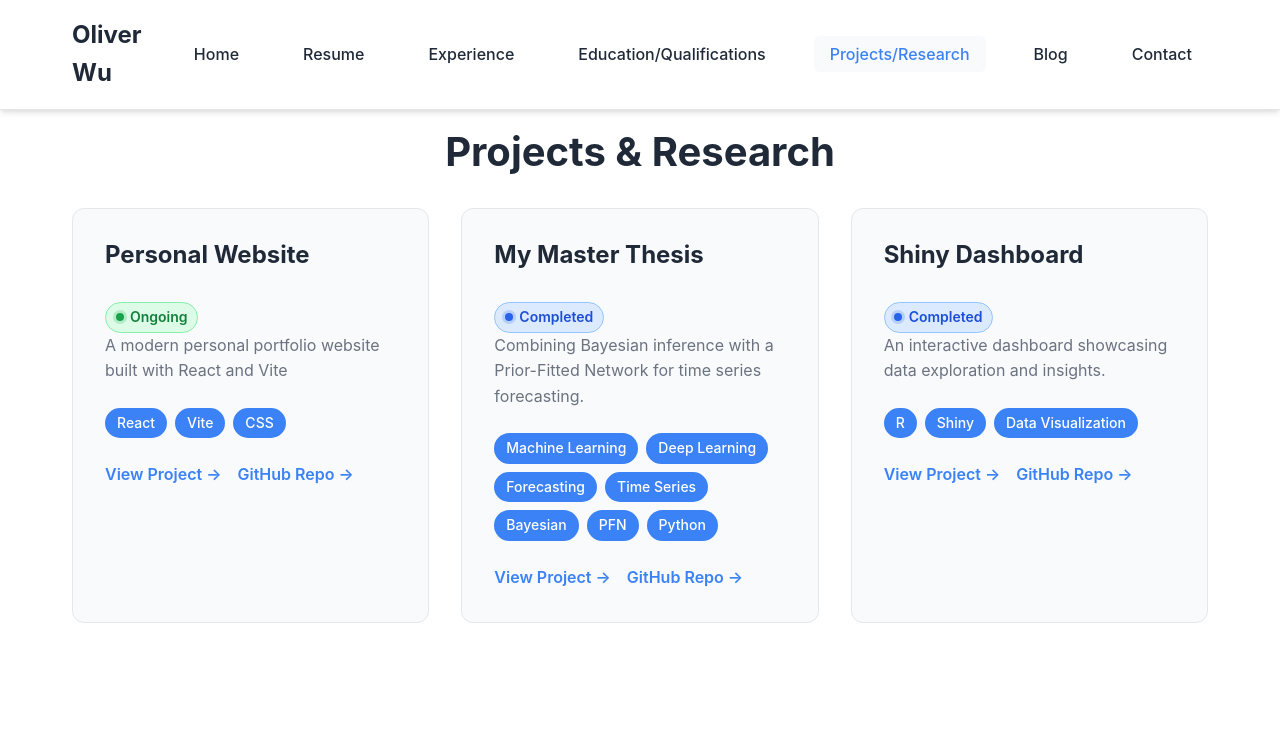
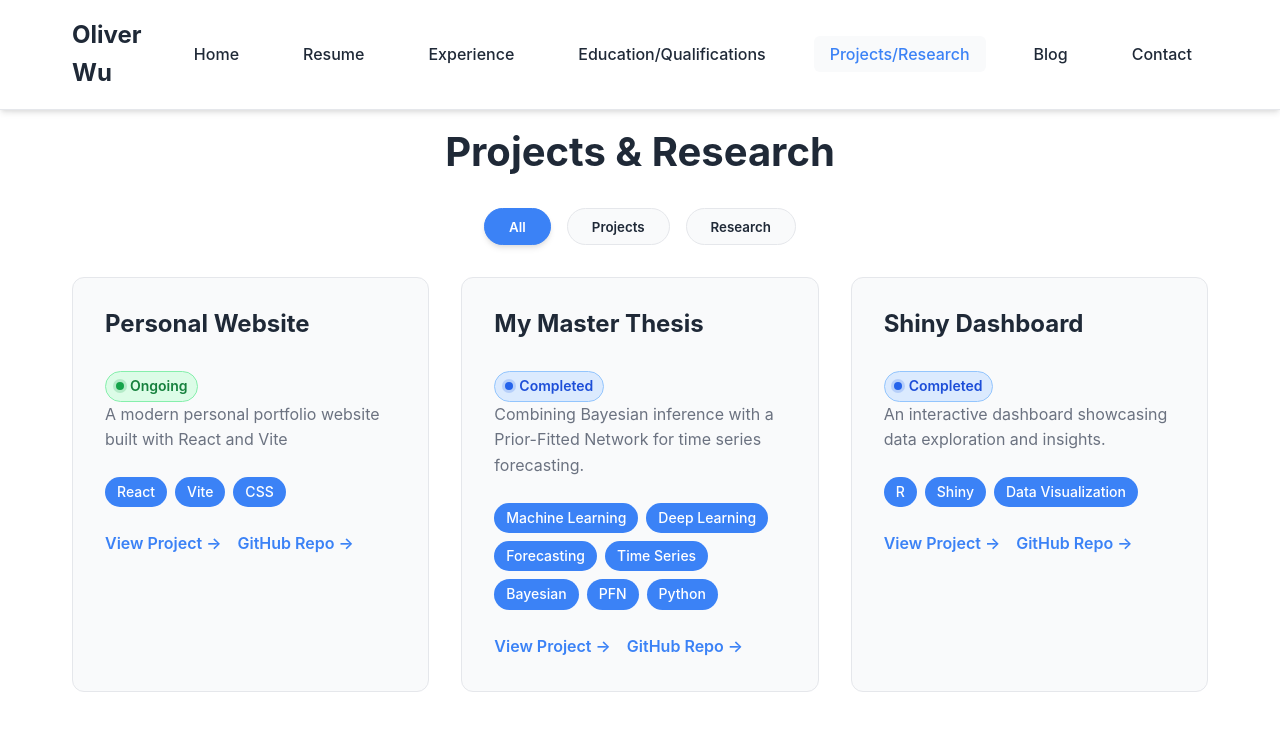
Before and after one commit to oliverwu1024/oliverwu1024.github.io, a React (Vite) app: page /projects in a window 1280 px wide. Shown: the top 730 px of the page. Built offline with nearby package versions, Linux system fonts and the light colour scheme.

Commit message:
update proejcet page

```diff
--- a/src/pages/Projects.css
+++ b/src/pages/Projects.css
@@ -1,6 +1,35 @@
 .projects-page h1 {
   margin-bottom: 2rem;
   text-align: center;
+}
+
+.projects-tabs {
+  display: flex;
+  justify-content: center;
+  gap: 1rem;
+  margin-bottom: 2rem;
+}
+
+.tab-button {
+  background-color: var(--bg-light);
+  color: var(--text-color);
+  border: 1px solid var(--border-color);
+  padding: 0.6rem 1.5rem;
+  border-radius: 9999px;
+  font-weight: 600;
+  transition: all 0.3s ease;
+}
+
+.tab-button:hover {
+  border-color: var(--primary-color);
+  color: var(--primary-color);
+}
+
+.tab-button.active {
+  background-color: var(--primary-color);
+  color: #ffffff;
+  border-color: var(--primary-color);
+  box-shadow: var(--shadow);
 }
 
 .projects-grid {
@@ -110,6 +139,15 @@
 }
 
 @media (max-width: 768px) {
+  .projects-tabs {
+    flex-direction: column;
+    align-items: center;
+  }
+
+  .tab-button {
+    width: min(100%, 320px);
+  }
+
   .projects-grid {
     grid-template-columns: 1fr;
   }
--- a/src/pages/Projects.jsx
+++ b/src/pages/Projects.jsx
@@ -1,6 +1,9 @@
+import { useState } from 'react'
 import './Projects.css'
 
 function Projects() {
+  const [activeTab, setActiveTab] = useState('all')
+
   const projects = [
     {
       id: 1,
@@ -9,6 +12,7 @@ function Projects() {
       technologies: ["React", "Vite", "CSS"],
       status: "Ongoing",
       statusTone: "green",
+      category: "projects",
       link: "/",
       repo: "https://github.com/oliverwu1024/oliverwu1024.github.io"
     },
@@ -19,6 +23,7 @@ function Projects() {
       technologies: ["Machine Learning", "Deep Learning", "Forecasting", "Time Series", "Bayesian", "PFN", "Python"],
       status: "Completed",
       statusTone: "blue",
+      category: "research",
       link: "https://github.com/oliverwu1024/my_master_thesis/blob/main/31977251_Che-YuWu_AngusDempster_Thesis.pdf",
       repo: "https://github.com/oliverwu1024/my_master_thesis"
     },
@@ -29,16 +34,44 @@ function Projects() {
       technologies: ["R", "Shiny", "Data Visualization"],
       status: "Completed",
       statusTone: "blue",
+      category: "projects",
       link: "https://oliverwu1024.shinyapps.io/che-yu_wu_31977251_code/",
       repo: "https://github.com/oliverwu1024/shiny_dashboard"
     }
   ]
 
+  const filteredProjects = activeTab === 'all'
+    ? projects
+    : projects.filter((project) => project.category === activeTab)
+
   return (
     <div className="page projects-page">
       <h1>Projects & Research</h1>
+      <div className="projects-tabs">
+        <button
+          type="button"
+          className={`tab-button ${activeTab === 'all' ? 'active' : ''}`}
+          onClick={() => setActiveTab('all')}
+        >
+          All
+        </button>
+        <button
+          type="button"
+          className={`tab-button ${activeTab === 'projects' ? 'active' : ''}`}
+          onClick={() => setActiveTab('projects')}
+        >
+          Projects
+        </button>
+        <button
+          type="button"
+          className={`tab-button ${activeTab === 'research' ? 'active' : ''}`}
+          onClick={() => setActiveTab('research')}
+        >
+          Research
+        </button>
+      </div>
       <div className="projects-grid">
-        {projects.map(project => (
+        {filteredProjects.map(project => (
           <div key={project.id} className="project-card">
             <div className="project-header">
               <h3>{project.title}</h3>
@@ -56,7 +89,9 @@ function Projects() {
               ))}
             </div>
             <div className="project-links">
-              <a href={project.link} className="project-link">View Project →</a>
+              <a href={project.link} className="project-link" target="_blank" rel="noopener noreferrer">
+                View Project →
+              </a>
               <a href={project.repo} className="project-link" target="_blank" rel="noopener noreferrer">
                 GitHub Repo →
               </a>
```
